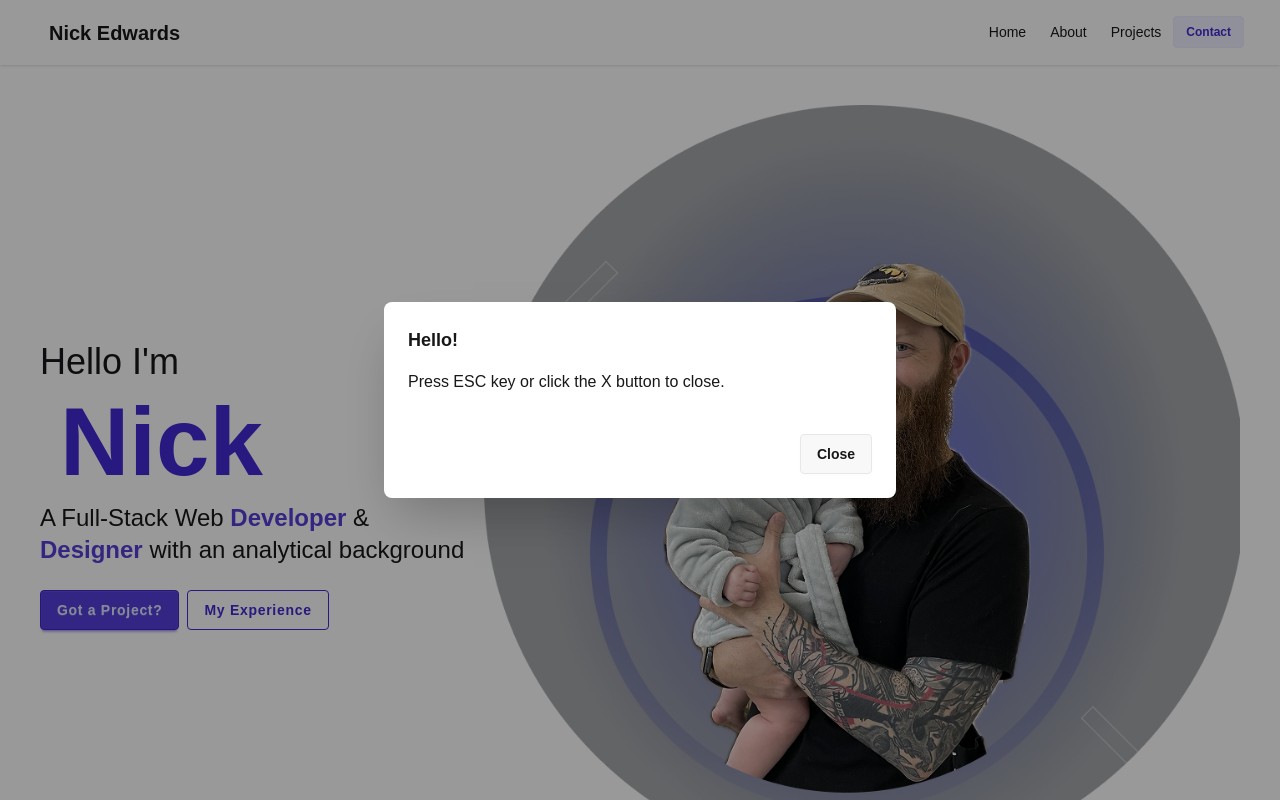
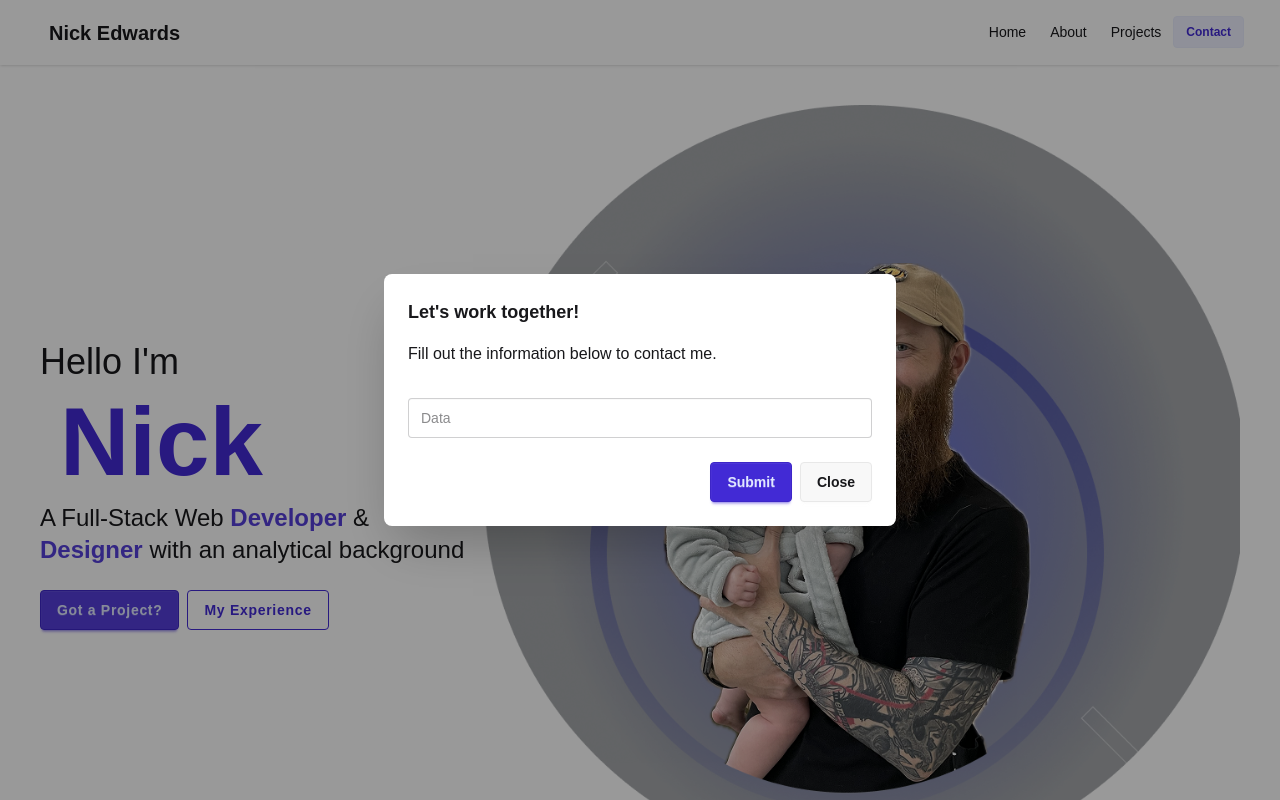
Before and after one commit to PurpleTurtl04/Portfolio, a Nuxt app in the folder portfolio/: page / in a window 1280 px wide. Both pictures are taken after a click on the element "Contact". Shown: the top 800 px of the page. Built offline with nearby package versions, Linux system fonts and the light colour scheme.

Commit message:
Started modifications to Contact Modal to add a form.

```diff
--- a/portfolio/app/components/ContactModal.vue
+++ b/portfolio/app/components/ContactModal.vue
@@ -1,14 +1,24 @@
 <template>
     <div :class="{ 'modal-open': modalStore.isModalOpen }" class="modal">
         <div class="modal-box">
-            <h3 class="text-lg font-bold">Hello!</h3>
-            <p class="py-4">Press ESC key or click the X button to close.</p>
-            <div class="modal-action">
-                <!-- Use a button to close the modal via Pinia action -->
-                <button class="btn" @click="modalStore.closeModal()">
-                    Close
-                </button>
-            </div>
+            <h3 class="text-lg font-bold">Let's work together!</h3>
+            <p class="py-4">Fill out the information below to contact me.</p>
+            <!-- <form method="POST" action="/submit"> -->
+            <form>
+                <input
+                    type="text"
+                    placeholder="Data"
+                    class="input input-bordered mt-4 w-full"
+                />
+                <div class="modal-action">
+                    <button class="btn btn-primary" type="submit">
+                        Submit
+                    </button>
+                    <button class="btn" @click="modalStore.closeModal()">
+                        Close
+                    </button>
+                </div>
+            </form>
         </div>
     </div>
 </template>
```
